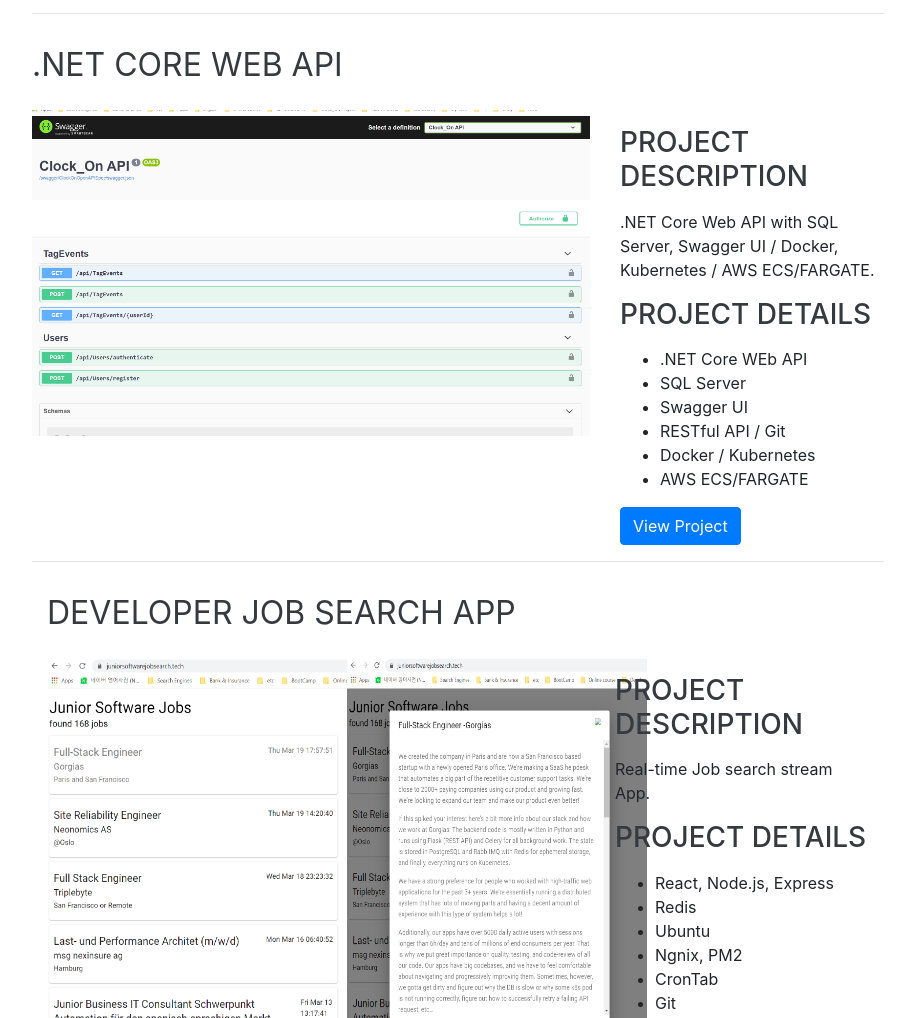
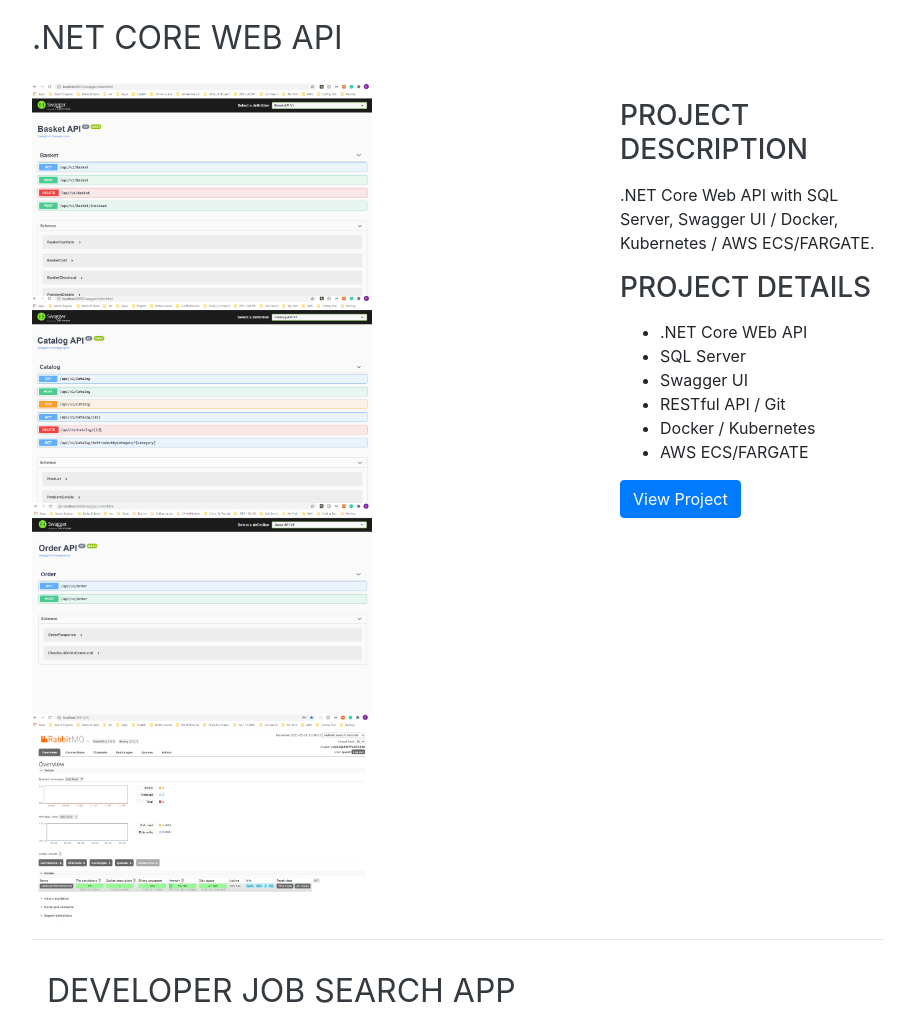
Before and after one commit to proust01/portfolio_webapp, a website with bundled scripts: page index.html in a window 1280 px wide. Shown: the part 2818-3836 px from the top of the page, without its empty margins (318-1223 px from the left). Built offline with nearby package versions, Linux system fonts and the light colour scheme; a web font is replaced by a local one.

Commit message:
pic update

```diff
--- a/css/resume.css
+++ b/css/resume.css
@@ -180,7 +180,7 @@
 }
 
 .youfoodie {
-  width: 350px;
+  width: 340px;
 }
 
 .nfcimg {
--- a/index.html
+++ b/index.html
@@ -173,10 +173,10 @@
   <div class="row">
 
     <div class="col-md-8">
-      <img class="img-fluid" src="./img/clock-on.PNG" alt="">
-      <!-- <img class="img-fluid youfoodie" src="./img/youfoodie02.PNG" alt="">
-      <img class="img-fluid youfoodie" src="./img/youfoodie03.PNG" alt="">
-      <img class="img-fluid youfoodie" src="./img/youfoodie04.PNG" alt=""> -->
+      <img class="img-fluid youfoodie" src="./img/basket api.PNG" alt="">
+      <img class="img-fluid youfoodie" src="./img/catalog api.PNG" alt="">
+      <img class="img-fluid youfoodie" src="./img/ordering api.PNG" alt="">
+      <img class="img-fluid youfoodie" src="./img/rabbitMQ.PNG" alt="">
     </div>
 
     <div class="col-md-4">
```
Also changed, not shown: img/basket api.PNG (added), img/catalog api.PNG (added), img/ordering api.PNG (added), img/rabbitMQ.PNG (added).
